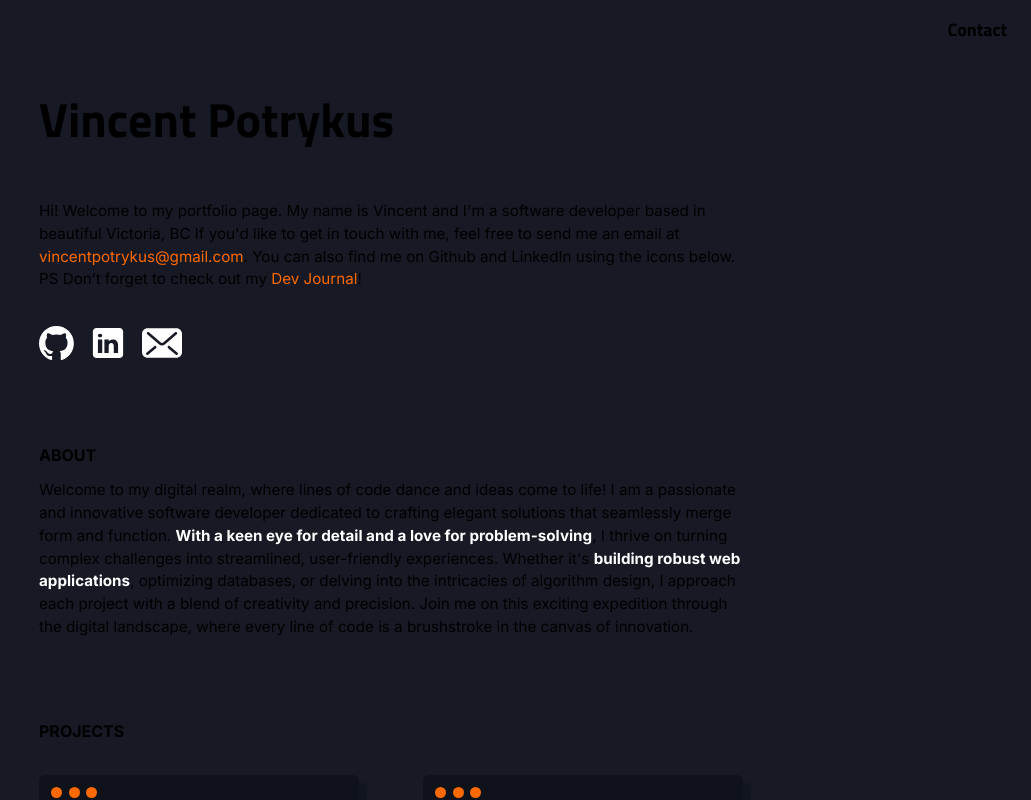
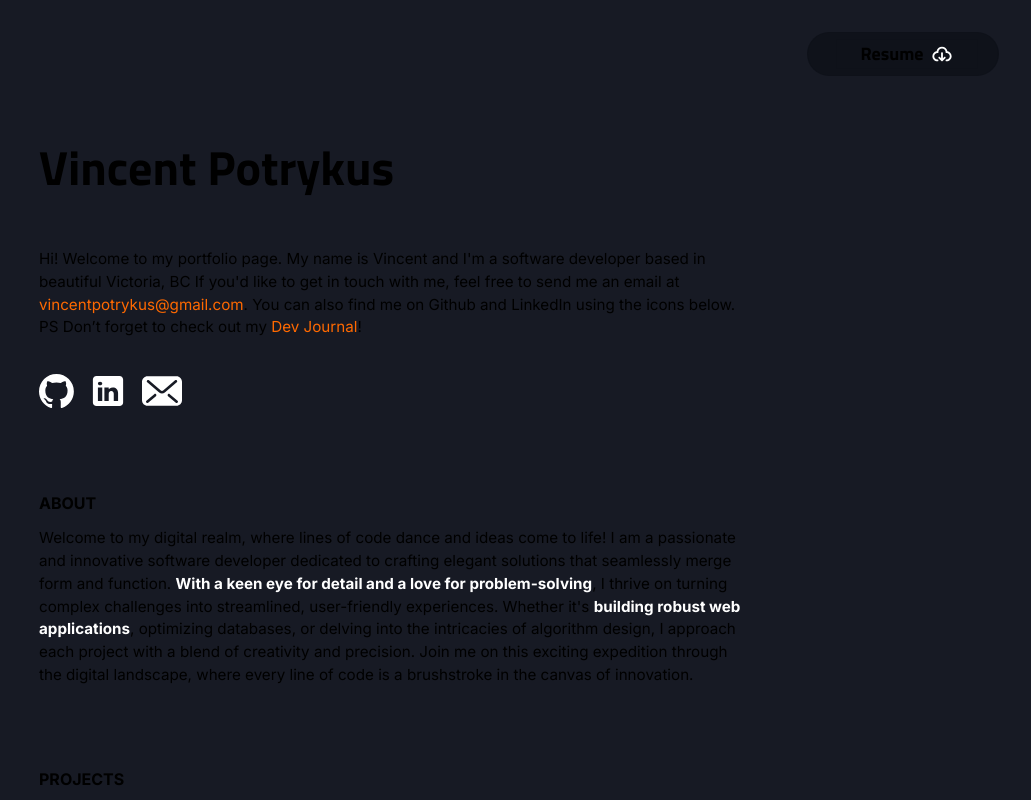
Before and after one commit to vnctptr/portfolio, a Next.js app: page / in a window 1280 px wide. Shown: the top 800 px of the page, without its empty margins (249-1280 px from the left). Built offline with nearby package versions, Linux system fonts and the light colour scheme.

Commit message:
Rework resume download button

```diff
--- /dev/null
+++ b/app/components/Navbar/Navbar.css
@@ -0,0 +1,8 @@
+.download-button {
+  border: 1px solid rgba(15, 18, 26, 0.53);
+  background-color: #0f121a;
+  width: 12em;
+  display: inline-flex;
+  justify-content: center;
+  flex-direction: row;
+}
--- a/app/components/Navbar/Navbar.tsx
+++ b/app/components/Navbar/Navbar.tsx
@@ -1,6 +1,9 @@
+import "./Navbar.css";
+import Image from "next/image";
+import React from "react";
 export default function Navbar() {
   return (
-    <nav className="flex flex-col text-center sm:flex-row sm:text-left sm:justify-between py-4 px-6 sm:items-baseline w-full">
+    <nav className="flex flex-col text-center sm:flex-row sm:text-left sm:justify-between py-6 px-6 sm:items-baseline w-full">
       <div className="mb-2 sm:mb-0">
         <a
           href="/"
@@ -8,12 +11,23 @@ export default function Navbar() {
         ></a>
       </div>
       <div>
-        <a
-          href="contact"
-          className="text-lg no-underline text-grey-darkest hover:text-blue-dark ml-2 header-font"
-        >
-          Contact
-        </a>
+        <div className="download-button px-5 py-1.5 rounded-3xl m-2">
+          <a
+            href="/resume.pdf"
+            download="vincent-potrykus-resume.pdf"
+            className="text-lg no-underline text-grey-darkest hover:text-blue-dark ml-2 header-font download-button"
+          >
+            Resume
+            <Image
+              className="icon pl-2"
+              src="/download.svg"
+              alt="GitHub"
+              width={30}
+              height={30}
+              priority
+            />
+          </a>
+        </div>
       </div>
     </nav>
   );
```
Also changed, not shown: public/download.svg (added).
